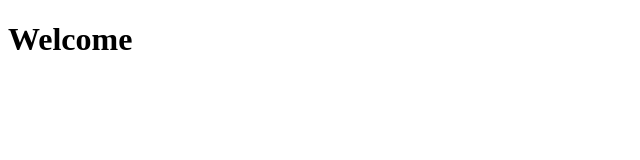
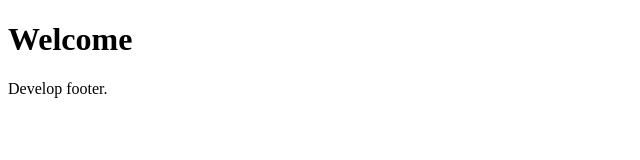
Before and after one commit to ljuskaj/git-vezba, a plain HTML site: page index.html in a window 1280 px wide. Shown: the whole page, without its empty margins (0-640 px from the left). Drawn offline with Linux system fonts and the light colour scheme.

Commit message:
Develop footer.

```diff
--- a/index.html
+++ b/index.html
@@ -9,5 +9,12 @@
    	 <h1>Welcome</h1>
    </header>
 
+   <footer>
+
+     Develop footer.
+
+
+   </footer>
+
 </body>
 </html>
```
